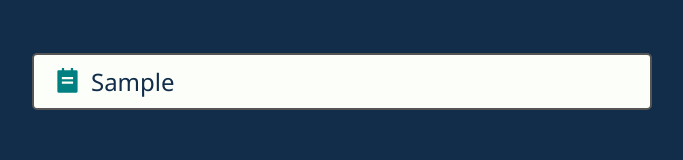
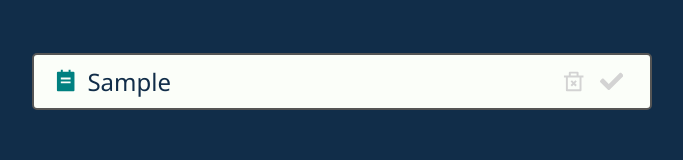
Before and after one commit to mrsagusha/todo-react, a React (Create React App) app: page / in a window 1280 px wide. Both pictures are taken after typing "Sample" into the empty fields and a click on the button "Submit". Shown: the part 140-300 px from the top of the page, without its empty margins (298-981 px from the left). Built offline with nearby package versions, Linux system fonts and the light colour scheme.

Commit message:
feat: add change and delete buttons to todo

```diff
--- a/src/components/Todos/Todo.js
+++ b/src/components/Todos/Todo.js
@@ -1,4 +1,5 @@
-import { RiTodoFill } from 'react-icons/ri';
+import { RiTodoFill, RiDeleteBin2Line } from 'react-icons/ri';
+import { FaCheck } from 'react-icons/fa';
 import styles from './Todo.module.css';
 
 function Todo(props) {
@@ -7,6 +8,8 @@
     <div onDoubleClick={() => deleteTodo(todo.id)} className={styles.todo}>
       <RiTodoFill className={styles.todoIcon} />
       <div className={styles.todoText}>{todo.text}</div>
+      <RiDeleteBin2Line className={styles.checkIcon} />
+      <FaCheck className={styles.deleteIcon} />
     </div>
   );
 }
--- a/src/components/Todos/Todo.module.css
+++ b/src/components/Todos/Todo.module.css
@@ -8,16 +8,50 @@
     border: 2px solid #555;
     color: #112d49;
     background-color: #fbfef9;
-    user-select: none;
-}
+  }
 
-.todoText {
+  .todoText {
     width: 100%;
     text-align: left;
-}
+  }
 
-.todoIcon {
+  .todoIcon {
     font-size: 1.8rem;
     margin-right: 10px;
     color: teal;
-}
+  }
+
+  .completedTodo {
+    background-color: unset;
+    border-color: gray;
+    color: gray;
+  }
+
+  .todo.completedTodo .todoIcon,
+  .todo.completedTodo .checkIcon,
+  .todo.completedTodo .deleteIcon {
+    color: gray;
+  }
+
+  .checkIcon,
+  .deleteIcon {
+    cursor: pointer;
+    color: lightgrey;
+    padding: 0 7px;
+    font-size: 1.8rem;
+    transition: transform 0.2s;
+  }
+
+  .checkIcon:hover,
+  .deleteIcon:hover {
+    cursor: pointer;
+    transform: scale(1.2);
+  }
+
+  .checkIcon:hover {
+    color: green;
+  }
+
+  .deleteIcon:hover {
+    color: red;
+  }
```
